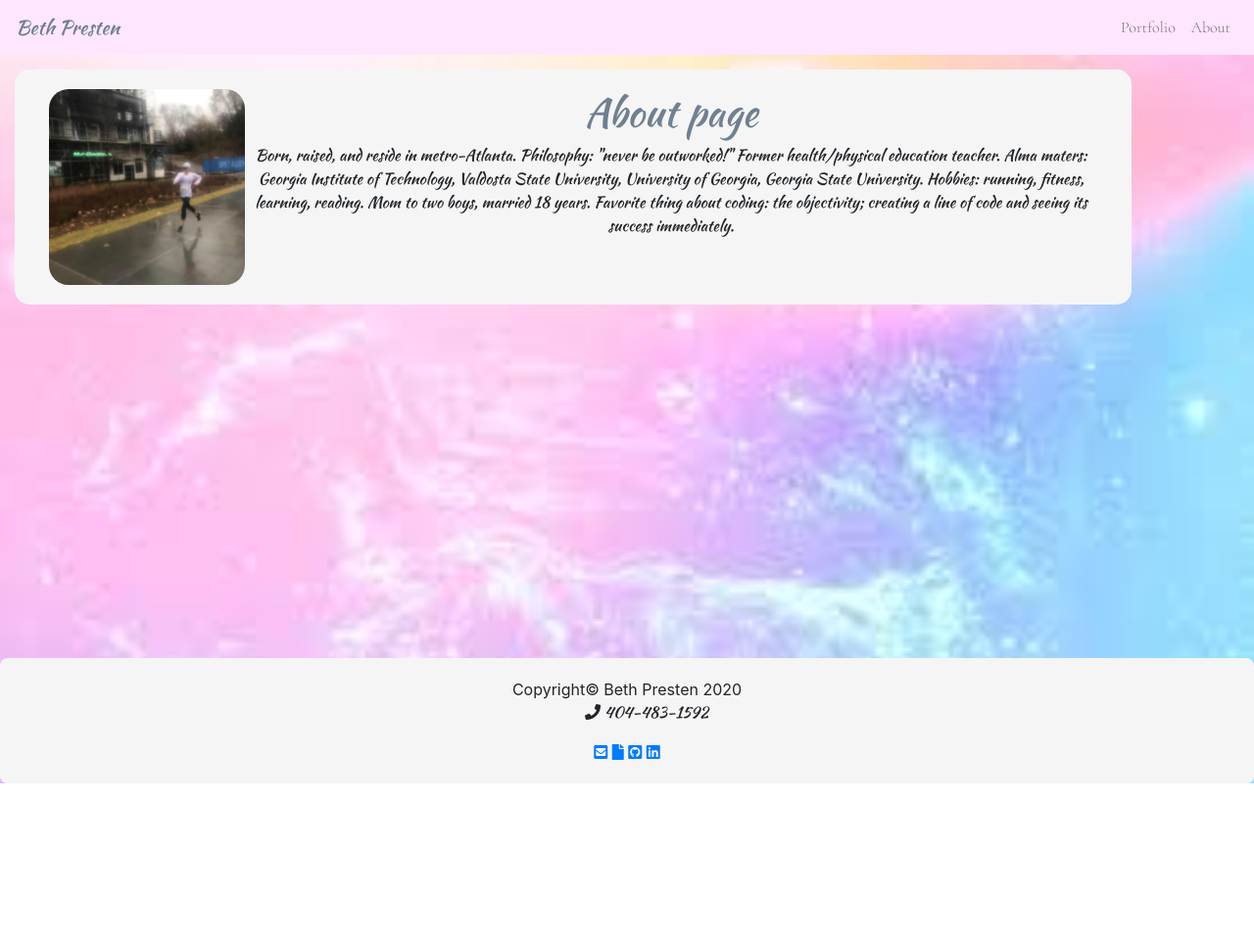
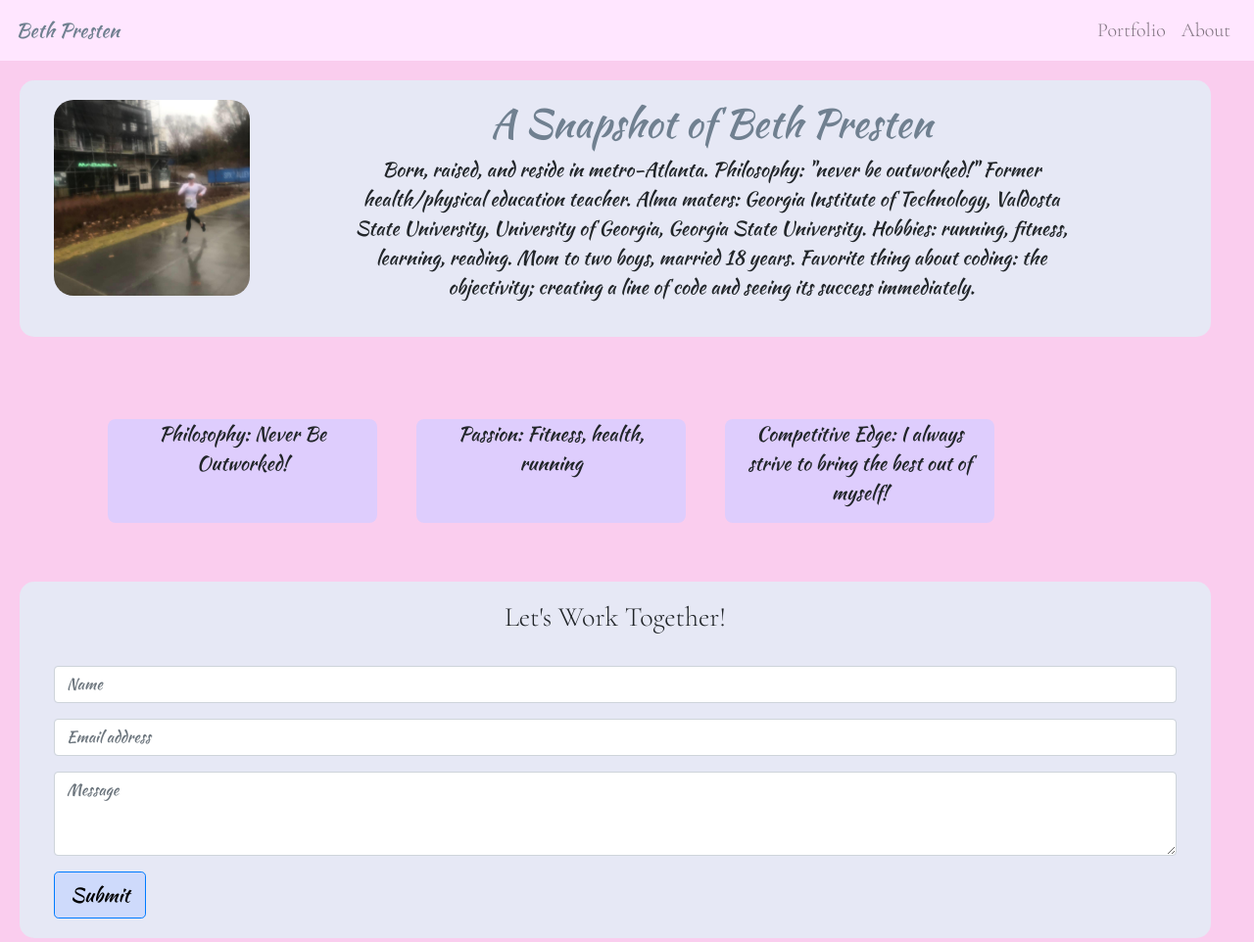
Before and after one commit to bethpresten/updated-portfolio, a plain HTML site: page about.html in a window 1280 px wide. Shown: the top 962 px of the page at 98% size. Before the commit the page ends 800 px from the top, so only its background shows below. Drawn offline with nearby package versions, Linux system fonts and the light colour scheme.

Commit message:
added gif images to replace png images, updated color, updated path to resume

```diff
--- a/about.html
+++ b/about.html
@@ -59,26 +59,88 @@
         </ul>
       </div>
     </nav>
-    <div class="container">
+    <div class="container-fluid">
       <div class="row">
-        <div class="col-sm">
+        <div class="col-sm-3">
           <img src="./portfolio-images/portfolio-picture.jpg" alt="Beth P running" id="biopic">
-          <h1>About page</h1>
+        </div>
+        <div class="col-sm-8">
+          <h1>A Snapshot of Beth Presten</h1>
           <p>Born, raised, and reside in metro-Atlanta.  Philosophy: "never be outworked!" Former health/physical education teacher.  Alma maters: Georgia Institute of Technology, Valdosta State University, University of Georgia, Georgia State University. Hobbies: running, fitness, learning, reading.  Mom to two boys, married 18 years.  Favorite thing about coding: the objectivity; creating a line of code and seeing its success immediately.</p>
+        </div>
+        </div>
+      </div>
+        <br>
+        <div class="container">
+          <div class="row">
+        <div class="col-sm-3" id="philosophy">
+          <p>Philosophy: Never Be Outworked!</p>
+        </div>
+        <div class="col-sm-3" id="passion">
+          <p>Passion: Fitness, health, running</p>
+        </div>
+        <div class="col-sm-3" id="competitive">
+          <p>Competitive Edge: I always strive to bring the best out of myself!</p>
         </div>
       </div>
     </div>
-    <footer>
+
+    <div class="container-fluid" id="form-container">
+      <div class="row">
+    <div class="col-sm">
+      <h3 id="form-heading">Let's Work Together!</h3>
+      <br>
+      <section class="form-group">
+        <form
+          action="mailto:bethpresten@gmail.com"
+          method="post"
+          enctype="text/plain"
+        >
+        <input
+          type="text"
+          class="form-control"
+          id="formGroupExampleInput"
+          placeholder="Name"
+        />
+      </section>
+      <section class="form-group">
+        <input
+          type="text"
+          class="form-control"
+          id="formGroupExampleInput2"
+          placeholder="Email address"
+        />
+      </section>
+      <section class="form-group">
+        <textarea
+          class="form-control"
+          id="exampleFormControlTextarea1"
+          rows="3"
+          placeholder="Message"
+        ></textarea>
+      </section>
+      <button
+        type="button"
+        class="btn btn-primary btn-lg"
+        value="submit"
+        id="submit-form-button"
+      >
+        Submit
+      </button>
+  </div>
+    </div>
+  </div>
+</div>
       <footer>
         <div class="footer-nav">Copyright© Beth Presten 2020</div>
         <ul> <i class="fas fa-phone"></i>
           404-483-1592
         </ul>
           <a href="mailto: bethpresten@gmail.com"> <i class="fas fa-envelope-square"></i>
-          <a href="./assets/css/images/BethPresten WD Resumè.pdf"><i class="fas fa-file"></i>
+          <a href="./assets/BethPresten WD Resumè.pdf"><i class="fas fa-file"></i>
           <a href="https://github.com/bethpresten"><i class="fab fa-github-square"></i>
           <a href="https://www.linkedin.com/in/beth-presten-b42a53132/"><i class="fab fa-linkedin"></i>
       </footer>
-    <script src="" async defer></script>
+      <script src="./assets/script.js"></script>
   </body>
 </html>
--- /dev/null
+++ b/assets/script.js
@@ -0,0 +1,9 @@
+// console.log("hello world!")
+
+$(document).ready(function () {
+    console.log("ready!");
+    $("#about-me").on("click", function () {
+        const brandStatement = $("#brand-statement").attr("style", "visibility: visible;")
+        const hideButton = $("#hide").attr("style", "display: none")
+    })
+});
--- a/assets/style.css
+++ b/assets/style.css
@@ -1,5 +1,5 @@
 .navbar {
-  background-color: 159, 209, 182;
+  background-color: #D2CDFD;
 }
 
 #nav-head,
@@ -7,6 +7,27 @@ h1 {
   font-family: "Kaushan Script", cursive;
   color: slategray;
   text-align: center;
+}
+
+#brand-statement {
+  visibility: hidden;
+}
+
+#about-me {
+  background-color: #CEDAFB;
+  font-family: "Kaushan Script", cursive;
+  font-size: 30px;
+  border: none;
+  color: black;
+  padding: 16px 32px;
+  text-align: center;
+  margin: 4px 2px;
+  transition: 0.3s;
+}
+
+.btn:hover {
+  background-color: #3e8e41;
+  color: white;
 }
 
 #nav-bar {
@@ -22,9 +43,10 @@ h3 {
 }
 
 body {
-  background-image: url("./portfolio-background.jpeg");
-  background-repeat: repeat;
+  /* background-image: url("./portfolio-background.jpeg"); */
+  /* background-repeat: repeat; */
   background-size: 100%;
+  background-color: #FACDEE;
 }
 
 #coding-quiz,
@@ -53,27 +75,31 @@ h4 {
 p, ul{
   font-family: "Kaushan Script", cursive;
   text-align: center;
+  font-size: 20px;
 }
+
 .row {
   padding: 20px;
   margin: 10px:
 }
 
-.container{
-  background-color: whitesmoke;
+.container-fluid, #form-container {
+  background-color: #E6E8F5;
   border-radius: 15px;
-  margin: 15px;
+  margin: 20px;
+  width: 95%
 }
 
 footer{
   text-align: center;
-  background-color: whitesmoke;
+  background-color: #cbe8fe;
   border-radius: 8px;
-  position: fixed;
+  /* position: fixed; */
   left: 0;
   bottom: 0;
   width: 100%;
   padding: 20px;
+  font-family: "Kaushan Script", cursive;
 }
 
 #biopic {
@@ -82,3 +108,24 @@ footer{
   border-radius: 20px;
   float: left;
 }
+
+img {
+  border-radius: 20px;
+}
+
+#submit-form-button{
+  background-color: #CEDAFB;
+  color: black;
+  font-family: "Kaushan Script", cursive;
+}
+
+.form-control{
+  font-family: "Kaushan Script", cursive;
+}
+
+#philosophy, #passion, #competitive{
+background-color: #DECDFD;
+margin: 20px;
+align-items: center;
+border-radius: 8px;
+}
```
Also changed, not shown: index.html (+18 -7 lines), portfolio.html (+11 -1 lines), portfolio-images/HW3passwordgenerator.png (deleted), portfolio-images/Password Generator.gif (added), portfolio-images/senior-covid-travel-care.png (deleted), 4 other files.
